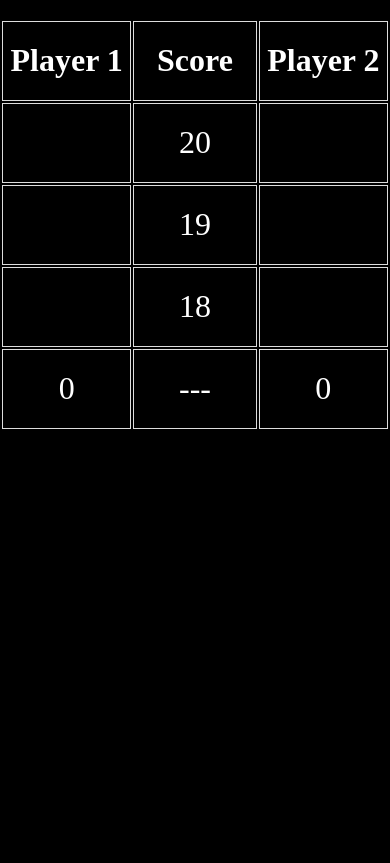
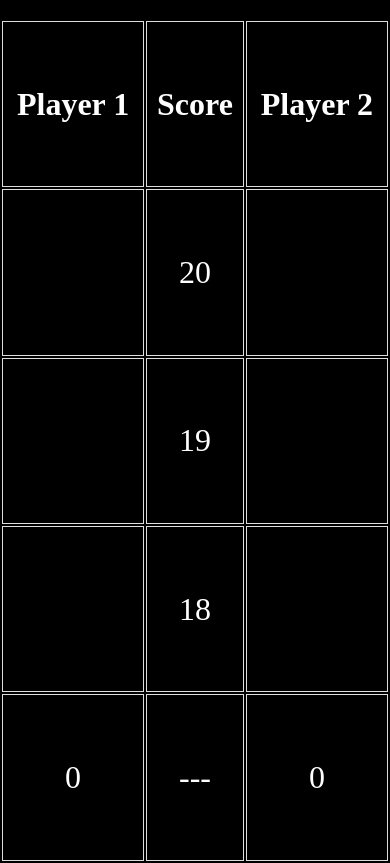
Before and after one commit to darts-cricket/darts-cricket.github.io, a plain HTML site: page index.html in a window 390 px wide. Shown: the part 79-942 px from the top of the page. Before the commit the page ends 844 px from the top, so only its background shows below. Drawn offline with nearby package versions, Linux system fonts and the light colour scheme.

Commit message:
Simple design for mobile devices implemented

```diff
--- a/css/style.css
+++ b/css/style.css
@@ -40,3 +40,15 @@ td.score:hover {
     cursor: auto;
     background-color: transparent;
 }
+
+@media (max-width: 768px) {
+	table {
+		width: 100%;
+		min-height: 100vh;
+	}
+
+	th, td {
+		width: auto;
+		height: auto;
+	}
+}
```
